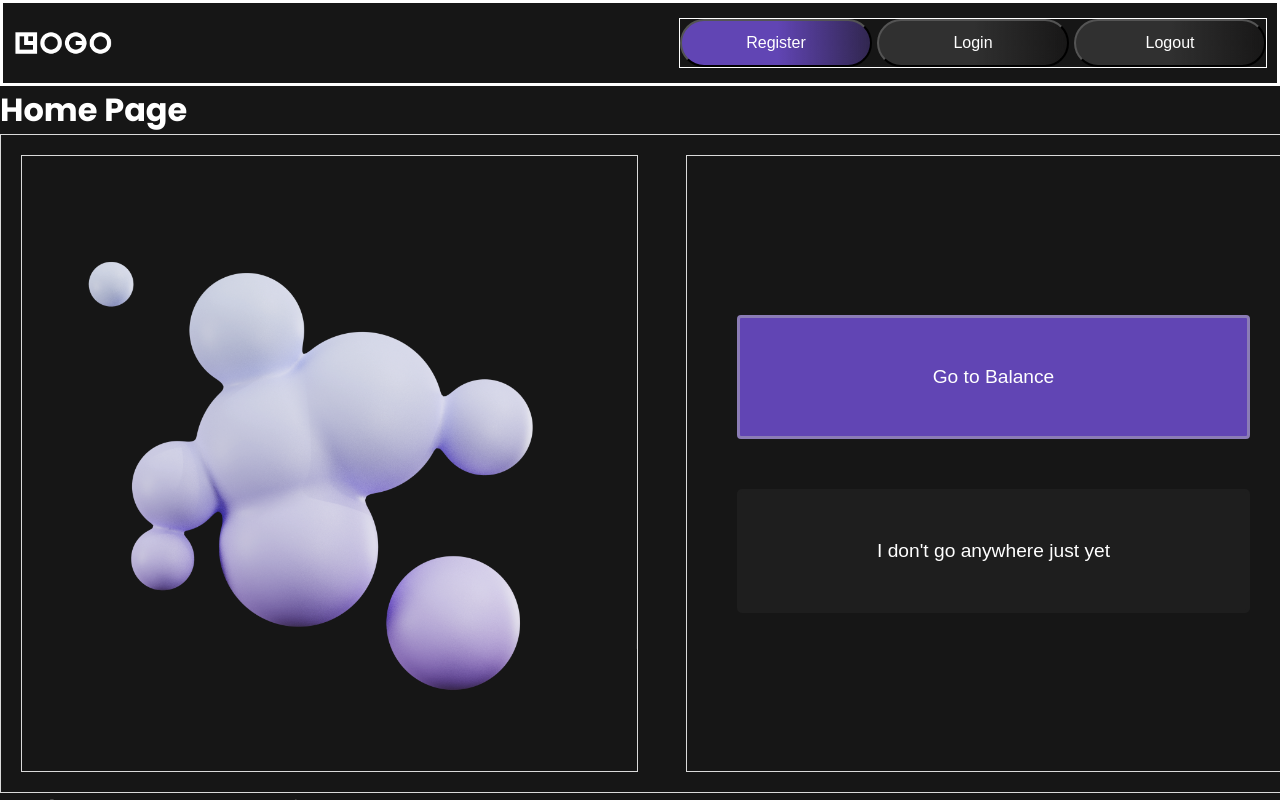
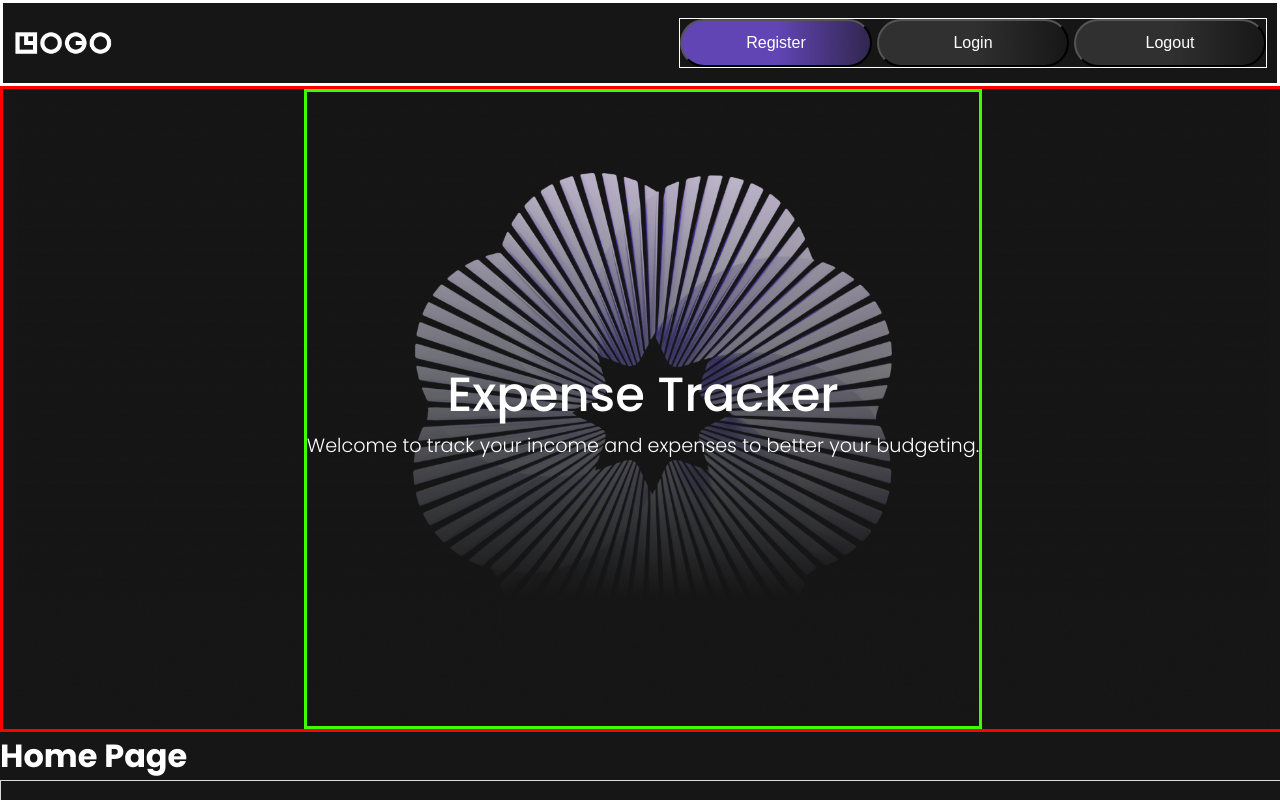
Before and after one commit to PaivarintaEmilia/fullStackOwnMainProject, a React (Vite) app: page / in a window 1280 px wide. Shown: the top 800 px of the page. Built offline with nearby package versions, Linux system fonts and the light colour scheme; no server answers.

Commit message:
Create Hero-component and it's styling.

```diff
--- /dev/null
+++ b/src/components/Hero/Hero.module.css
@@ -0,0 +1,27 @@
+.HeroContainer {
+    border: 3px solid red;
+    width: 100%;
+    height: 80vh; /* Poista tämä, koska todennäköisesti määritetään erikseen joka näytöllä sopiva korkeus */
+    background-image: url("/public/photos/heroCover.png");
+    background-position: center;
+    background-size: contain;
+    background-repeat: no-repeat;
+    display: flex;
+    justify-content: center;
+}
+
+.textContainer {
+    border: 3px solid rgb(60, 255, 0);
+    display: flex;
+    flex-direction: column;
+    justify-content: center;
+    align-items: center;
+}
+.textContainer h1 {
+    font-size: 3rem;
+    font-weight: 500;
+}
+.textContainer h2 {
+    font-size: 1.2rem;
+    font-weight: 300;
+}
--- a/src/components/Hero/Hero.tsx
+++ b/src/components/Hero/Hero.tsx
@@ -0,0 +1,25 @@
+import React from "react";
+import styles from "./Hero.module.css";
+
+
+interface HeroProps {
+    heroTitle: string,
+    titleTag: string,
+}
+
+const Hero: React.FC<HeroProps> = ({
+    heroTitle,
+    titleTag
+}) => {
+
+    return (
+        <div className={styles.HeroContainer}>
+            <div className={styles.textContainer}>
+                <h1>{heroTitle}</h1>
+                <h2>{titleTag}</h2>
+            </div>
+        </div>
+    );
+}
+
+export default Hero;
--- a/src/pages/Home.tsx
+++ b/src/pages/Home.tsx
@@ -1,5 +1,6 @@
 import React from "react";
 import NavContainer from "../components/NavContainer/NavContainer";
+import Hero from "../components/Hero/Hero";
 //TEst button styling
 import ButtonComponent from "../common/Button";
 import InputField from "../common/InputField";
@@ -16,6 +17,7 @@ const Home: React.FC = () => {
 
   return (
     <div>
+      <Hero heroTitle={"Expense Tracker"} titleTag={"Welcome to track your income and expenses to better your budgeting."}></Hero>
       <h1>Home Page</h1>
       <NavContainer
         navigateToFirstRoute="/balance"
```
Also changed, not shown: public/photos/heroCover.png (added).
